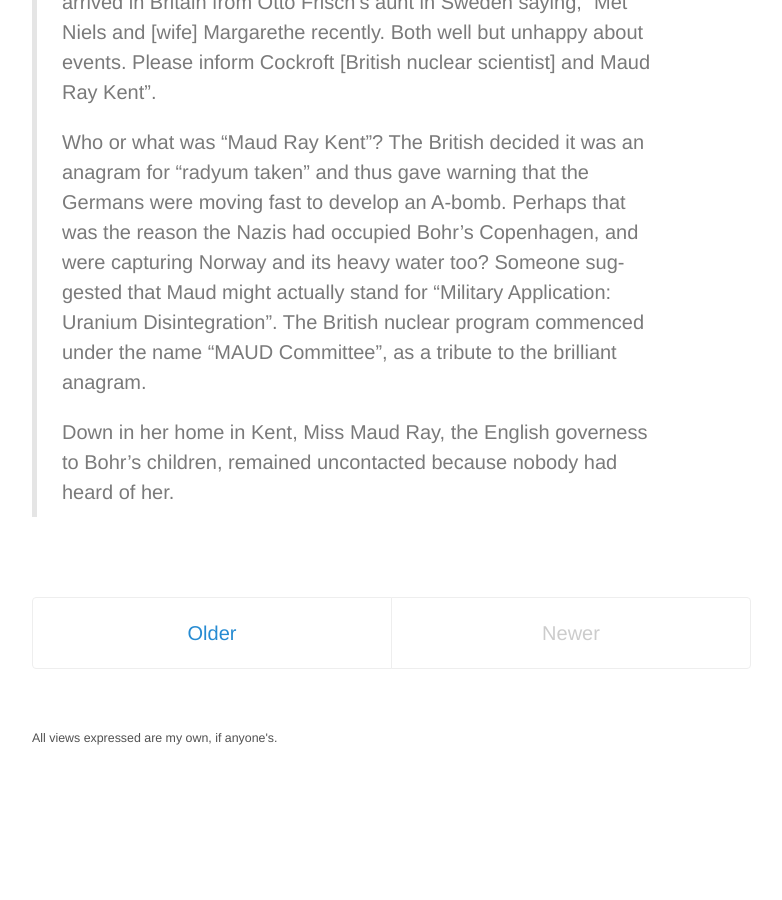
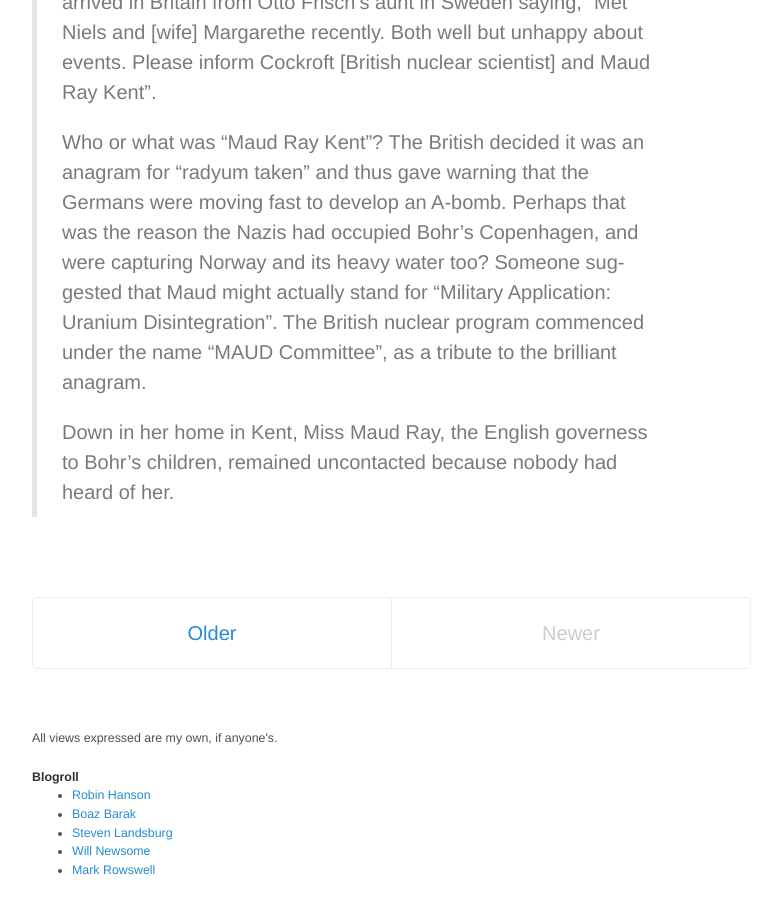
Before and after one commit to amacfie/amacfie.github.io, a Jekyll site: the page built from index.html, in a window 1280 px wide and 900 px high, scrolled down 3898 px. Shown: the whole window, without its empty margins (248-1030 px from the left). Built offline with Jekyll 4.4.1, drawn with Linux system fonts in a browser that asks for light colours; the list of posts is cut into pages by our own code; before the commit the page ends 4666 px from its top, so only the background shows below that.

Commit message:
Blogroll

```diff
--- a/_layouts/default.html
+++ b/_layouts/default.html
@@ -23,6 +23,18 @@
         <p>
             All views expressed are my own, if anyone's.
         </p>
+        <strong>Blogroll</strong>
+        <ul>
+          <li><a href="http://www.overcomingbias.com/">Robin Hanson</a></li>
+          <li><a href="https://windowsontheory.org/author/hardeasy/">Boaz Barak</a></li>
+          <li><a href="https://www.thebigquestions.com/blog/">Steven Landsburg</a></li>
+          <li><a href="https://twitter.com/willdoingthings">Will Newsome</a></li>
+          <li><a href="https://twitter.com/akadashan?lang=en">Mark Rowswell</a></li>
+        </ul>
+        <!-- footer image
+          <img src="http://i.imgur.com/sCMjYyd.png">
+          </img>
+        -->
       </div>
     </div>
 
```
